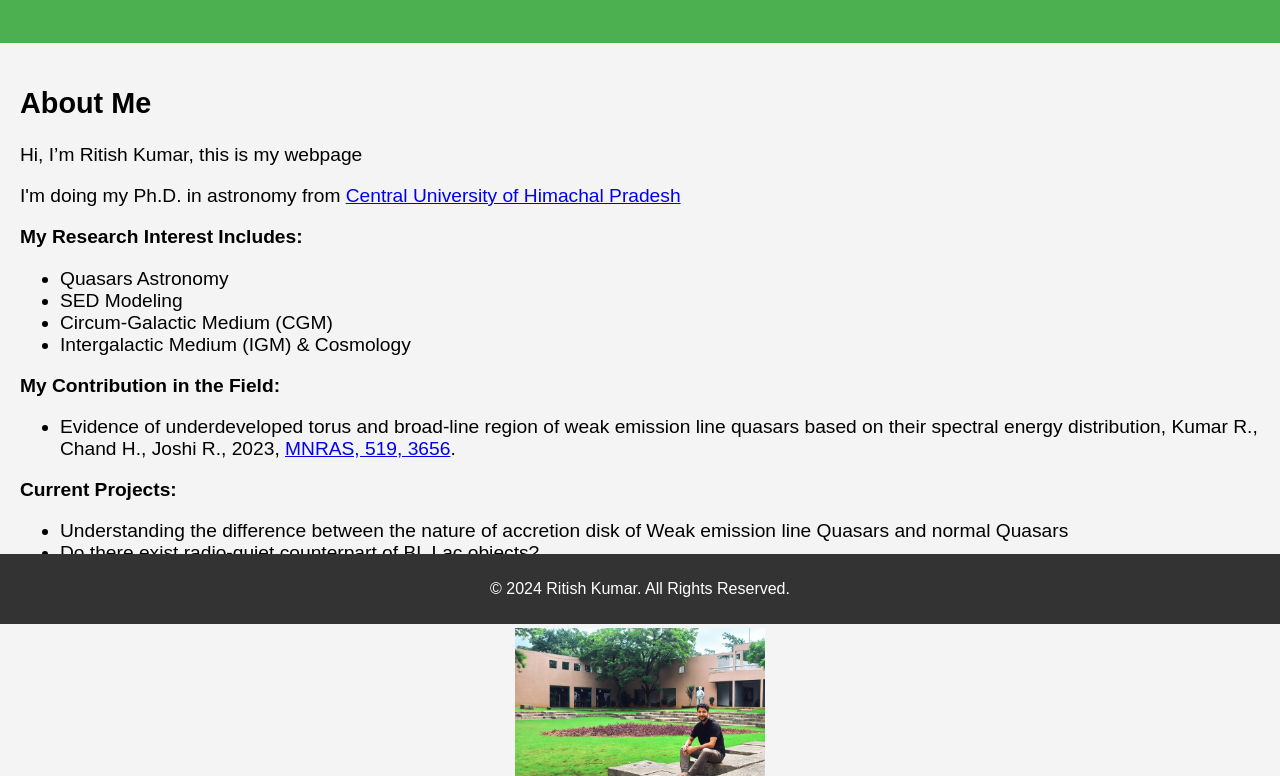
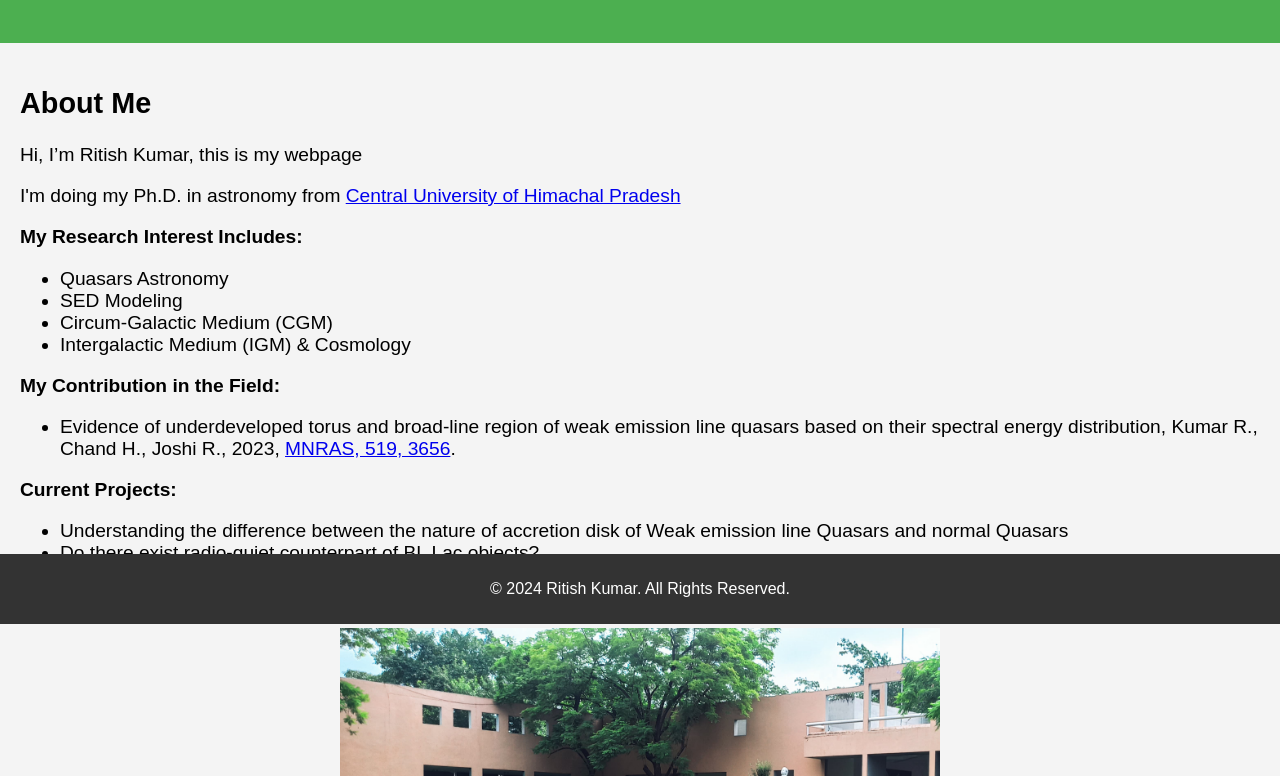
Before and after one commit to ritish142857/Ritish-website, a plain HTML site: page index.html in a window 1280 px wide. Shown: the part 176-952 px from the top of the page. Drawn offline with Linux system fonts and the light colour scheme.

Commit message:
Update index_2.html

```diff
--- a/index.html
+++ b/index.html
@@ -70,7 +70,7 @@
         /* Responsive image */
         img {
             width: 100%; /* Make the image responsive */
-            max-width: 250px; /* Limit the maximum size */
+            max-width: 600px; /* Limit the maximum size */
             height: auto; /* Maintain aspect ratio */
             display: block;
             margin: 20px auto; /* Center the image */
```
